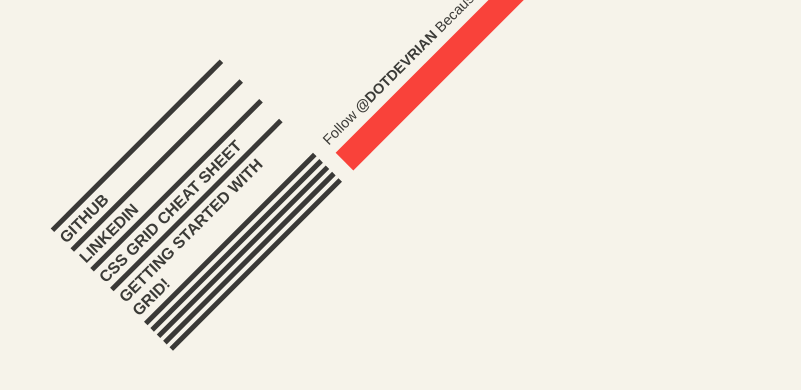
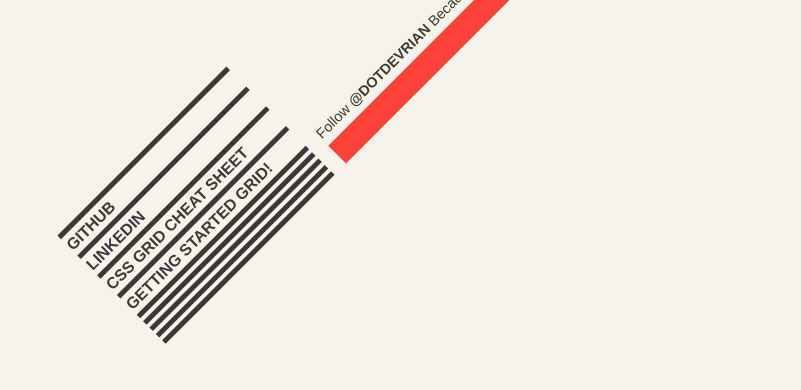
Before and after one commit to rianDevRain/rianDevRain.github.io, a plain HTML site: page index.html in a window 1280 px wide. Shown: the part 378-768 px from the top of the page, without its empty margins (311-1112 px from the left). Drawn offline with Linux system fonts and the light colour scheme.

Commit message:
subtract the. No literally subtracting the word

```diff
--- a/index.html
+++ b/index.html
@@ -18,7 +18,7 @@
 	          <li><a href="https://github.com/riandevrain">GitHub</a></li>
 	          <li><a href="https://www.linkedin.com/in/rianmccollom/">Linkedin</a></li>
             <li><a href="https://css-tricks.com/snippets/css/complete-guide-grid/">CSS Grid Cheat Sheet</a></li>
-            <li><a href="https://css-tricks.com/getting-started-css-grid/">Getting Started with Grid!</a></li>
+            <li><a href="https://css-tricks.com/getting-started-css-grid/">Getting Started Grid!</a></li>
             <li><a href=""></a></li>
             <li><a href=""></a></li>
           <li><a href=""></a></li>
```
